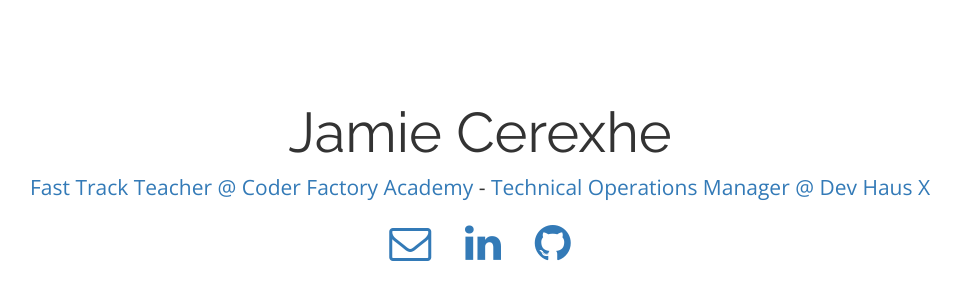
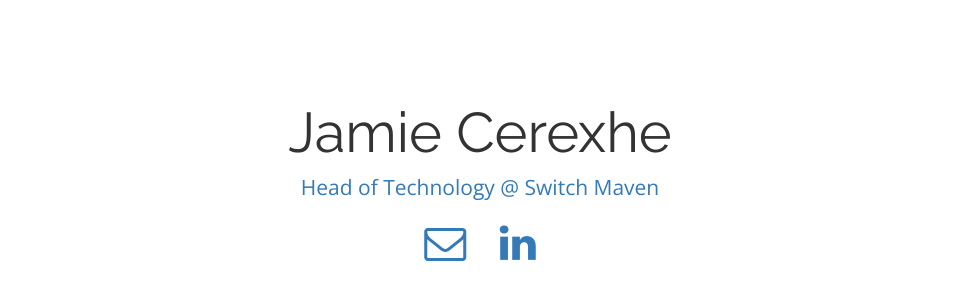
Before and after one commit to jcerexhe/jcerexhe.github.io, a plain HTML site: page index.html in a window 1280 px wide. Shown: the part 202-502 px from the top of the page, without its empty margins (160-1121 px from the left). Drawn offline with nearby package versions, Linux system fonts and the light colour scheme.

Commit message:
updated to Q1 2019

```diff
--- a/index.html
+++ b/index.html
@@ -18,11 +18,11 @@
     <body>
         <div class="flex-container text-center">
           <h1>Jamie Cerexhe</h1>
-          <p class="lead"><a href="http://coderfactoryacademy.edu.au">Fast Track Teacher @ Coder Factory Academy</a> - <a href="http://devhausx.com">Technical Operations Manager @ Dev Haus X</a></p>
+          <p class="lead"><a href="http://www.switchmaven.com">Head of Technology @ Switch Maven</a></p>
           <span>
-            <a class="icon" href="mailto:jcerexhe@gmail.com"><i class="fa fa-envelope-o fa-3x" aria-hidden="true"></i></a>
+            <a class="icon" href="mailto:jamie@switchmaven.com"><i class="fa fa-envelope-o fa-3x" aria-hidden="true"></i></a>
             <a class="icon" href="https://www.linkedin.com/in/jamiecerexhe"><i class="fa fa-linkedin fa-3x" aria-hidden="true"></i></a>
-            <a class="icon" href="https://github.com/jcerexhe"><i class="fa fa-github fa-3x" aria-hidden="true"></i></a>
+            <!-- <a class="icon" href="https://github.com/jcerexhe"><i class="fa fa-github fa-3x" aria-hidden="true"></i></a> -->
           </span>
         </div>
     </body>
```
